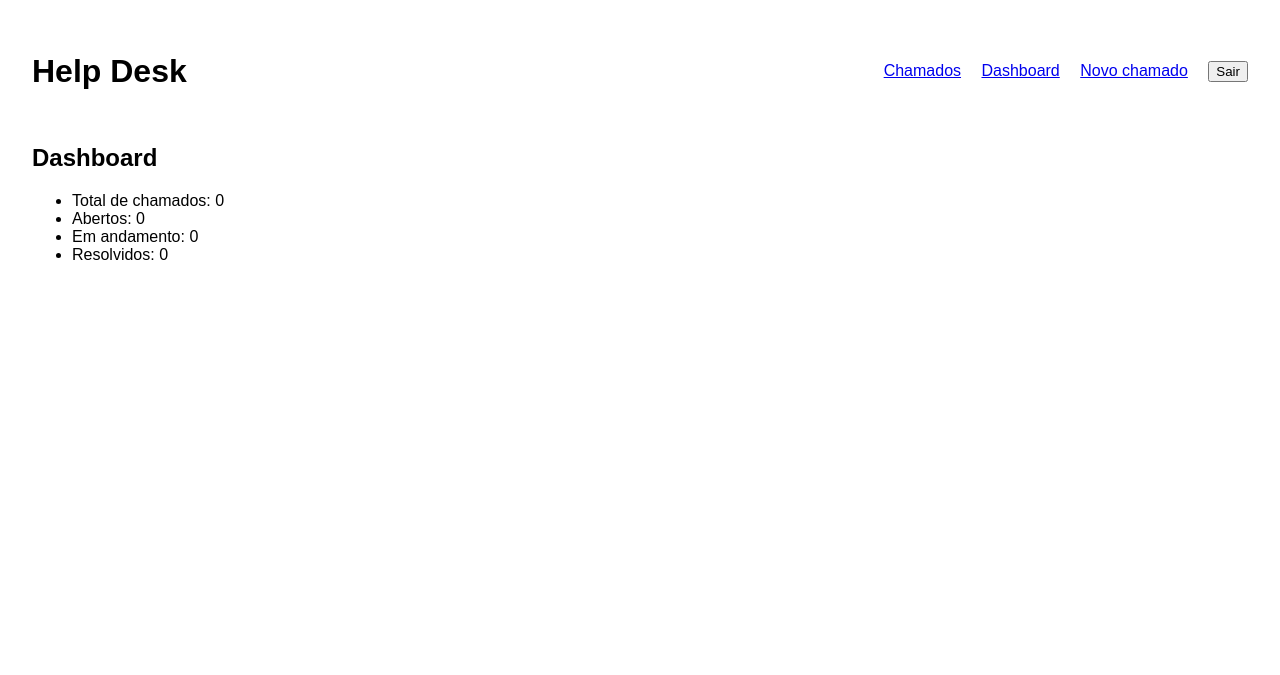
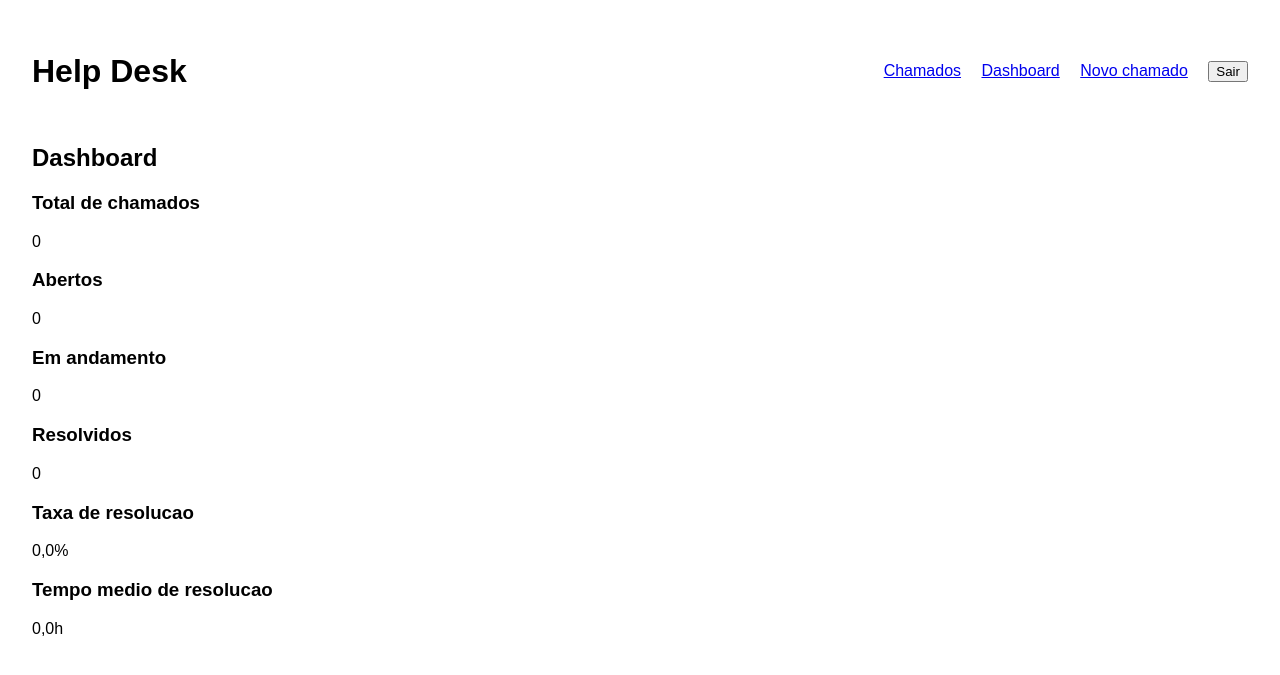
Before and after one commit to herbertrj/django-helpdesk-junior, a Django app: page /dashboard/ in a window 1280 px wide. Shown: the top 675 px of the page. Run offline with Django 4.2, Linux system fonts and the light colour scheme; the visitor is signed in with stand-in values (Sample User, id 1); data that the repository does not hold is empty.

Commit message:
feat: melhorar dashboard com indicadores de resolucao

```diff
--- a/templates/tickets/dashboard.html
+++ b/templates/tickets/dashboard.html
@@ -4,10 +4,33 @@
 
 {% block content %}
 <h2>Dashboard</h2>
-<ul>
-    <li>Total de chamados: {{ total_tickets }}</li>
-    <li>Abertos: {{ open_tickets }}</li>
-    <li>Em andamento: {{ in_progress_tickets }}</li>
-    <li>Resolvidos: {{ resolved_tickets }}</li>
-</ul>
+<div class="cards-grid">
+    <div class="card">
+        <h3>Total de chamados</h3>
+        <p class="metric">{{ total_tickets }}</p>
+    </div>
+    <div class="card">
+        <h3>Abertos</h3>
+        <p class="metric">{{ open_tickets }}</p>
+    </div>
+    <div class="card">
+        <h3>Em andamento</h3>
+        <p class="metric">{{ in_progress_tickets }}</p>
+    </div>
+    <div class="card">
+        <h3>Resolvidos</h3>
+        <p class="metric">{{ resolved_tickets }}</p>
+    </div>
+</div>
+
+<div class="cards-grid">
+    <div class="card">
+        <h3>Taxa de resolucao</h3>
+        <p class="metric">{{ resolved_rate }}%</p>
+    </div>
+    <div class="card">
+        <h3>Tempo medio de resolucao</h3>
+        <p class="metric">{{ avg_resolution_hours }}h</p>
+    </div>
+</div>
 {% endblock %}
--- a/tickets/views.py
+++ b/tickets/views.py
@@ -1,5 +1,5 @@
 from django.contrib.auth.decorators import login_required
-from django.db.models import Count
+from django.db.models import Avg, Count, DurationField, ExpressionWrapper, F
 from django.shortcuts import get_object_or_404, redirect, render
 
 from .forms import TicketCommentForm, TicketForm
@@ -80,10 +80,35 @@
     )
     status_map = {item["status"]: item["total"] for item in status_totals}
 
+    total_tickets = Ticket.objects.count()
+    resolved_tickets = status_map.get(Ticket.Status.RESOLVED, 0)
+
+    resolution_avg = (
+        Ticket.objects.filter(status=Ticket.Status.RESOLVED)
+        .annotate(
+            resolution_time=ExpressionWrapper(
+                F("updated_at") - F("created_at"),
+                output_field=DurationField(),
+            )
+        )
+        .aggregate(avg_time=Avg("resolution_time"))
+        .get("avg_time")
+    )
+
+    avg_resolution_hours = 0.0
+    if resolution_avg:
+        avg_resolution_hours = round(resolution_avg.total_seconds() / 3600, 2)
+
+    resolved_rate = 0.0
+    if total_tickets > 0:
+        resolved_rate = round((resolved_tickets / total_tickets) * 100, 1)
+
     context = {
-        "total_tickets": Ticket.objects.count(),
+        "total_tickets": total_tickets,
         "open_tickets": status_map.get(Ticket.Status.OPEN, 0),
         "in_progress_tickets": status_map.get(Ticket.Status.IN_PROGRESS, 0),
-        "resolved_tickets": status_map.get(Ticket.Status.RESOLVED, 0),
+        "resolved_tickets": resolved_tickets,
+        "resolved_rate": resolved_rate,
+        "avg_resolution_hours": avg_resolution_hours,
     }
     return render(request, "tickets/dashboard.html", context)
```
